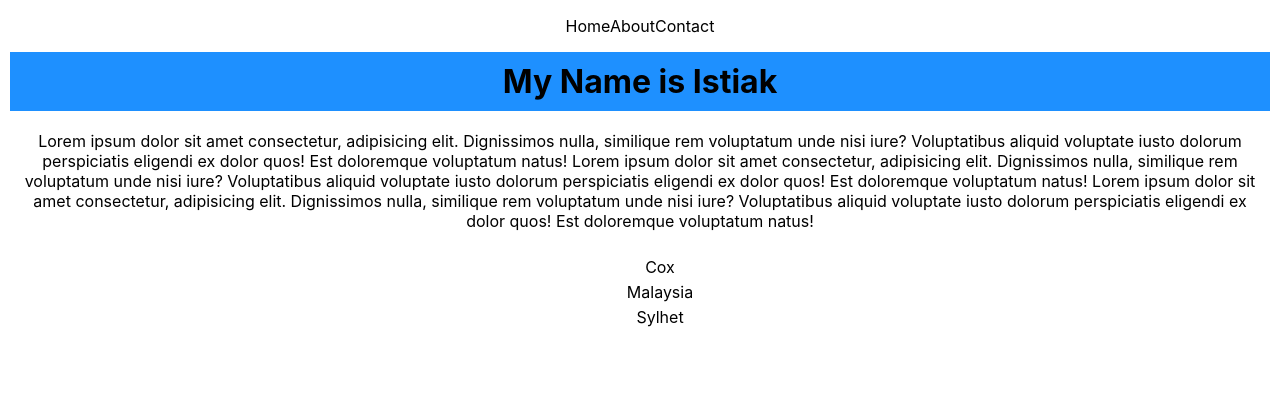
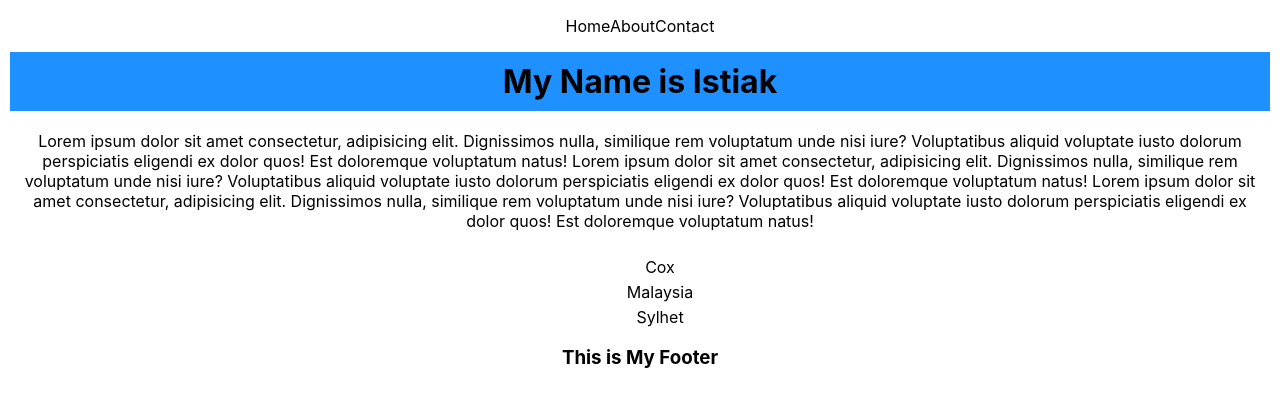
Before and after one commit to istiak227/react103, a React (Create React App) app: page / in a window 1280 px wide. Shown: the top 406 px of the page. Built offline with nearby package versions, Linux system fonts and the light colour scheme.

Commit message:
13Feb Commit

```diff
--- a/src/App.js
+++ b/src/App.js
@@ -1,16 +1,21 @@
 import React from 'react'
 import './App.css';
 
-import Navber from './Components/Navber'
+import Header from './Components/Header'
 import MyInfo from './Components/MyInfo'
+import Footer from './Components/Footer';
 
 
 
 function App() {
   return (
     <div className="App">
-     <Navber />
+
+     <Header />
      <MyInfo />
+     <Footer />
+
+
     </div>
   );
 }
--- /dev/null
+++ b/src/Components/Footer.js
@@ -0,0 +1,11 @@
+import React from 'react'
+
+const Footer = () => {
+    return (
+        <footer>
+            <h3>This is My Footer</h3>
+        </footer>
+    )
+}
+
+export default Footer
--- a/src/Components/Navber.js
+++ b/src/Components/Header.js
@@ -1,13 +1,13 @@
 import React from 'react'
 import NavberTitle from './NavberTitle'
 
-const Navber = () => {
+const Header = () => {
     const title = ['Home', 'About', 'Contact']
     return (
-        <div>
+        <header>
             <NavberTitle title = {title} />
-        </div>
+        </header>
     )
 }
 
-export default Navber;
+export default Header;
--- a/src/Components/MyInfo.js
+++ b/src/Components/MyInfo.js
@@ -12,7 +12,7 @@
         margin: "5px"
     }
     return (
-        <div>
+        <main>
             <h1 style={style}>My Name is Istiak</h1>
             <p style={{padding: "10px", margin: "5px"}}>
                 Lorem ipsum dolor sit amet consectetur, adipisicing elit. Dignissimos nulla, similique rem voluptatum unde nisi iure? Voluptatibus aliquid voluptate iusto dolorum perspiciatis eligendi ex dolor quos! Est doloremque voluptatum natus! Lorem ipsum dolor sit amet consectetur, adipisicing elit. Dignissimos nulla, similique rem voluptatum unde nisi iure? Voluptatibus aliquid voluptate iusto dolorum perspiciatis eligendi ex dolor quos! Est doloremque voluptatum natus! Lorem ipsum dolor sit amet consectetur, adipisicing elit. Dignissimos nulla, similique rem voluptatum unde nisi iure? Voluptatibus aliquid voluptate iusto dolorum perspiciatis eligendi ex dolor quos! Est doloremque voluptatum natus!
@@ -22,7 +22,7 @@
                 <li style={listStle}>Malaysia</li>
                 <li style={listStle}>Sylhet</li>
             </ul>
-        </div>
+        </main>
     )
 }
 
--- a/src/index.js
+++ b/src/index.js
@@ -3,6 +3,7 @@
 import './index.css';
 import App from './App';
 import reportWebVitals from './reportWebVitals';
+
 
 ReactDOM.render(
   <React.StrictMode>
```
